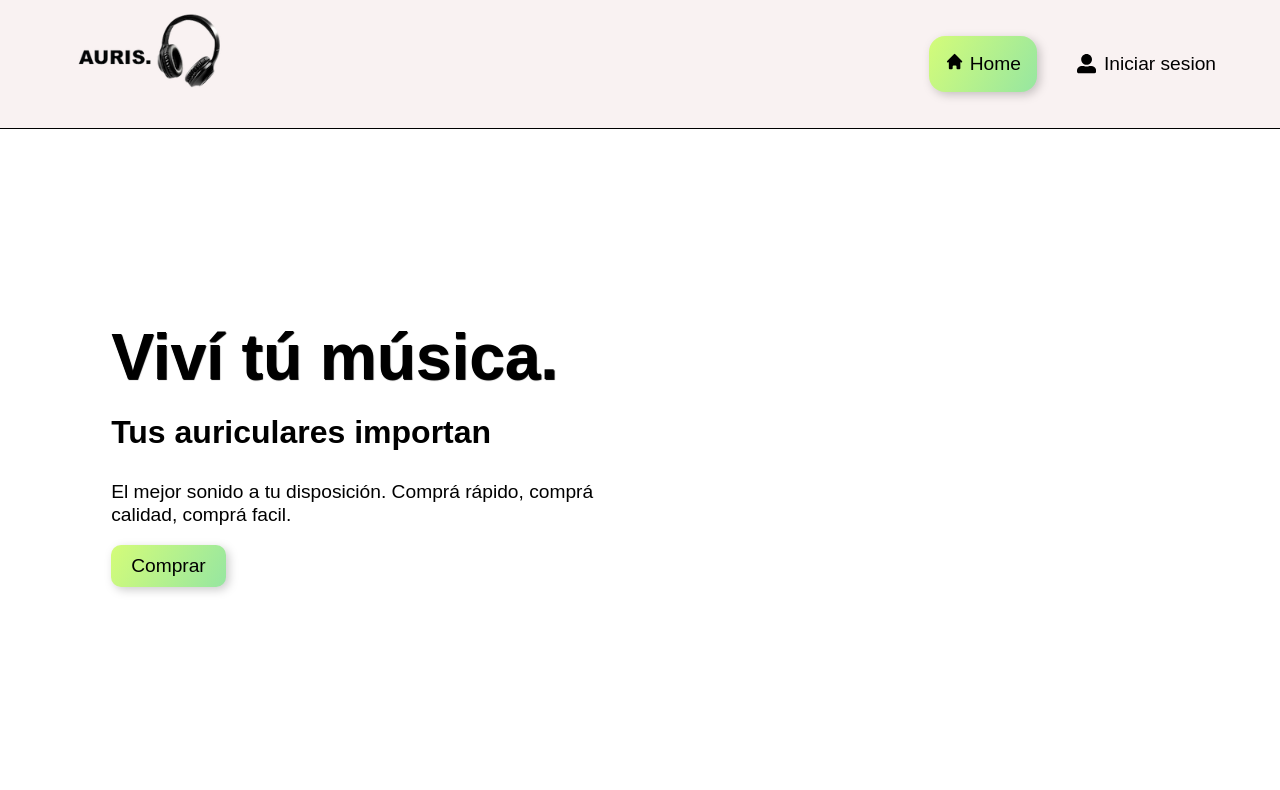
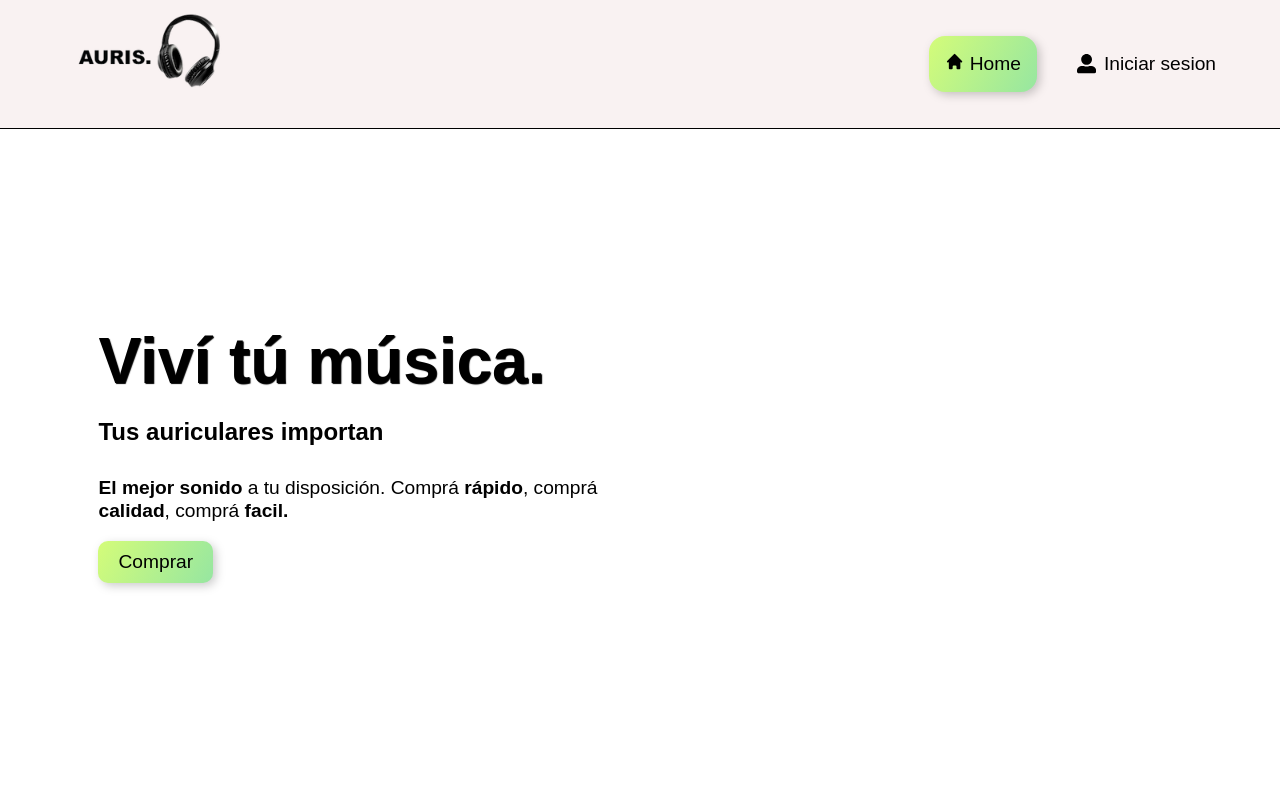
Before and after one commit to MicaBahurlet/CRUD-shoes, a React (Vite) app: page / in a window 1280 px wide. Shown: the top 790 px of the page. Built offline with nearby package versions, Linux system fonts and the light colour scheme.

Commit message:
Finish E1

```diff
--- a/src/components/hero/Hero.jsx
+++ b/src/components/hero/Hero.jsx
@@ -8,8 +8,8 @@ function Hero() {
    <HeroContainerStyles>
     <HeroTextContainerStyles>
     <h1>Viví tú música.</h1>
-    <h2>Tus auriculares importan</h2>
-    <p>El mejor sonido a tu disposición. Comprá rápido, comprá calidad, comprá facil. </p>
+    <h2><strong>Tus auriculares importan</strong></h2>
+    <p><strong> El mejor sonido</strong> a tu disposición. Comprá <b>rápido</b>, comprá <b>calidad</b>, comprá <b>facil.</b> </p>
     <Fade duration={3000} >
         <StyledButton/>
     </Fade>
--- a/src/components/hero/HeroStyles.js
+++ b/src/components/hero/HeroStyles.js
@@ -9,11 +9,7 @@ export const HeroContainerStyles = styled.div`
     margin: 0 auto;
     gap: 30px;
 
-    h1{
-        margin-bottom: 2rem;
-        text-shadow: 0.8px 0.8px 0.8px #000;
 
-    }
 
     @media (max-width: 968px) {
         flex-direction: column;
@@ -30,9 +26,12 @@ export const HeroTextContainerStyles = styled.div`
         font-size: 4rem;
         margin: 10px 0;
         font-family: var(--font-family);
+        text-shadow: 1px 1px 1px #000;
+
     }
+
     h2{
-        font-size: 2rem;
+        font-size: 1.5rem;
         margin: 10px 0;
         font-family: var(--font-family);
     }
```
